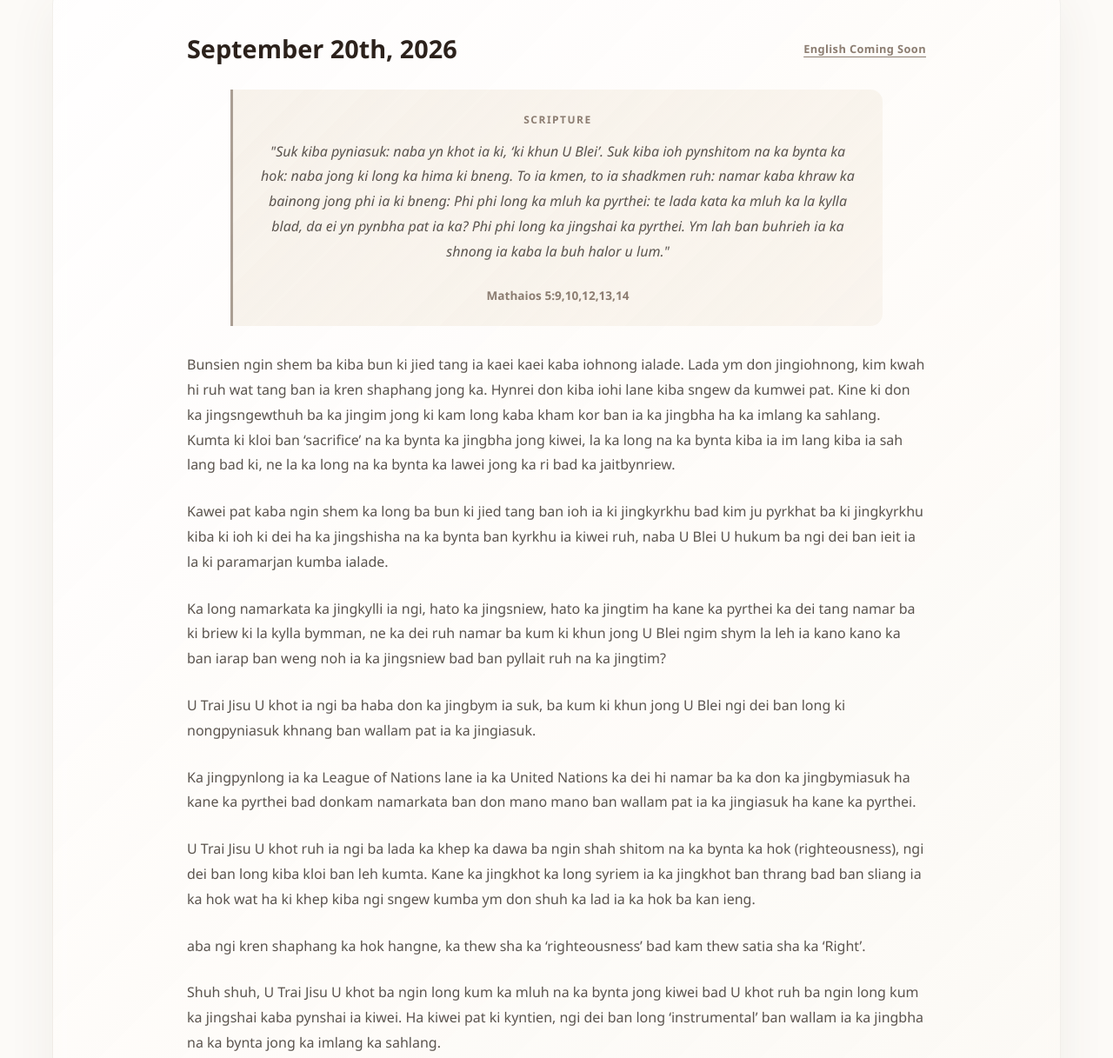
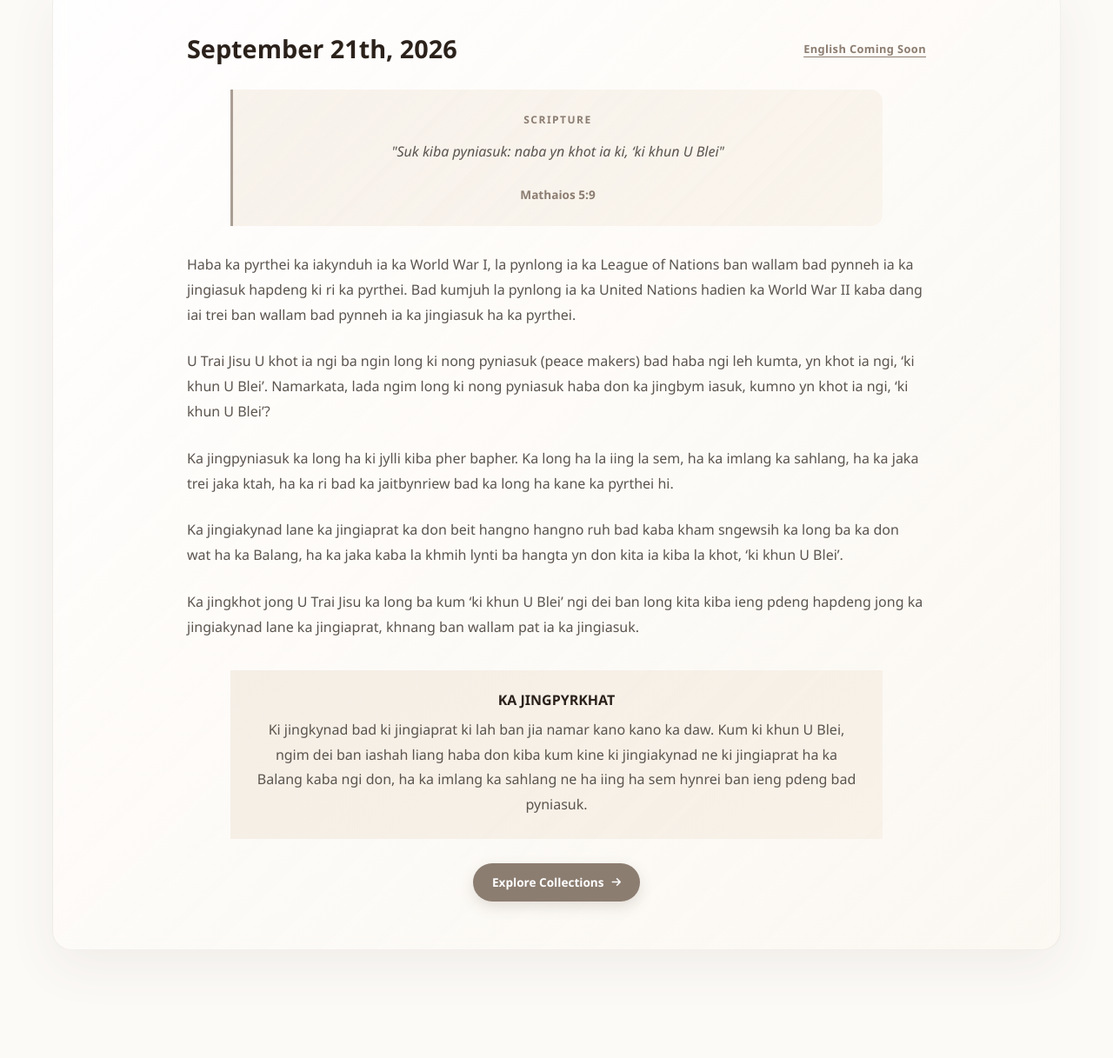
Before and after one commit to Neskipu/kjcf, a plain HTML site: page devotionals.html in a window 1280 px wide. Shown: the part 997-2214 px from the top of the page at 87% size. Drawn offline with Linux system fonts and the light colour scheme.

Commit message:
dev update

```diff
--- a/devotionals.html
+++ b/devotionals.html
@@ -173,7 +173,7 @@
                         data-devotion-en="September 5th, 2026"
                         data-devotion-khasi="September 5th, 2026"
                     >
-                        September 20th, 2026
+                        September 21th, 2026
                     </h3>
 
                     <div
@@ -206,14 +206,14 @@
 
 
 
-                        "Suk kiba pyniasuk: naba yn khot ia ki, ‘ki khun U Blei’. Suk kiba ioh pynshitom na ka bynta ka hok: naba jong ki long ka hima ki bneng. To ia kmen, to ia shadkmen ruh: namar kaba khraw ka bainong jong phi ia ki bneng: Phi phi long ka mluh ka pyrthei: te lada kata ka mluh ka la kylla blad, da ei yn pynbha pat ia ka? Phi phi long ka jingshai ka pyrthei. Ym lah ban buhrieh ia ka shnong ia kaba la buh halor u lum."
+                        "Suk kiba pyniasuk: naba yn khot ia ki, ‘ki khun U Blei"
 
                     </p>
 
                     <span
                         class="scripture-verse">
 
-                        Mathaios 5:9,10,12,13,14
+                        Mathaios 5:9
 
                     </span>
 
@@ -225,12 +225,7 @@
                 ================================================= -->
 
                 <p>
-                    Bunsien ngin shem ba kiba bun ki jied tang ia kaei kaei kaba iohnong ialade. Lada ym don jingiohnong, kim kwah hi ruh wat tang ban ia kren shaphang jong ka. Hynrei don kiba iohi lane kiba sngew da kumwei pat. Kine ki don ka jingsngewthuh ba ka jingim jong ki kam long kaba kham kor ban ia ka jingbha ha ka imlang ka sahlang. Kumta ki kloi ban ‘sacrifice’ na ka bynta ka jingbha jong kiwei, la ka long na ka bynta kiba ia im lang kiba ia sah lang bad ki, ne la ka long na ka bynta ka lawei jong ka ri bad ka jaitbynriew.</p>
-
-<p>Kawei pat kaba ngin shem ka long ba bun ki jied tang ban ioh ia ki jingkyrkhu bad kim ju pyrkhat ba ki jingkyrkhu kiba ki ioh ki dei ha ka jingshisha na ka bynta ban kyrkhu ia kiwei ruh, naba U Blei U hukum ba ngi dei ban ieit ia la ki paramarjan kumba ialade.</p>
-
-<p>Ka long namarkata ka jingkylli ia ngi, hato ka jingsniew, hato ka jingtim ha kane ka pyrthei ka dei tang namar ba ki briew ki la kylla bymman, ne ka dei ruh namar ba kum ki khun jong U Blei ngim shym la leh ia kano kano ka ban iarap ban weng noh ia ka jingsniew bad ban pyllait ruh na ka jingtim? </p>
-
+                   Haba ka pyrthei ka iakynduh ia ka World War I, la pynlong ia ka League of Nations ban wallam bad pynneh ia ka jingiasuk hapdeng ki ri ka pyrthei. Bad kumjuh la pynlong ia ka United Nations hadien ka World War II kaba dang iai trei ban wallam bad pynneh ia ka jingiasuk ha ka pyrthei.
 
                 </p>
 
@@ -238,44 +233,21 @@
                 <p
 
                 >
- <p>U Trai Jisu U khot ia ngi ba haba don ka jingbym ia suk, ba kum ki khun jong U Blei ngi dei ban long ki nongpyniasuk khnang ban wallam pat ia ka jingiasuk.
+ <p>U Trai Jisu U khot ia ngi ba ngin long ki nong pyniasuk (peace makers) bad haba ngi leh kumta, yn khot ia ngi, ‘ki khun U Blei’. Namarkata, lada ngim long ki nong pyniasuk haba don ka jingbym iasuk, kumno yn khot ia ngi, ‘ki khun U Blei’?
 
- <p>Ka jingpynlong ia ka League of Nations lane ia ka United Nations ka dei hi namar ba ka don ka jingbymiasuk ha kane ka pyrthei bad donkam namarkata ban don mano mano ban wallam pat ia ka jingiasuk ha kane ka pyrthei.
+    <p> Ka jingpyniasuk ka long ha ki jylli kiba pher bapher. Ka long ha la iing la sem, ha ka imlang ka sahlang, ha ka jaka trei jaka ktah, ha ka ri bad ka jaitbynriew bad ka long ha kane ka pyrthei hi.
 
- <p>U Trai Jisu U khot ruh ia ngi ba lada ka khep ka dawa ba ngin shah shitom na ka bynta ka hok (righteousness), ngi dei ban long kiba kloi ban leh kumta. Kane ka jingkhot ka long syriem ia ka jingkhot ban thrang bad ban sliang ia ka hok wat ha ki khep kiba ngi sngew kumba ym don shuh ka lad ia ka hok ba kan ieng.
+ <p>Ka jingiakynad lane ka jingiaprat ka don beit hangno hangno ruh bad kaba kham sngewsih ka long ba ka don wat ha ka Balang, ha ka jaka kaba la khmih lynti ba hangta yn don kita ia kiba la khot, ‘ki khun U Blei’.
 
- <p>aba ngi kren shaphang ka hok hangne, ka thew sha ka ‘righteousness’ bad kam thew satia sha ka ‘Right’.
-
- <p>Shuh shuh, U Trai Jisu U khot ba ngin long kum ka mluh na ka bynta jong kiwei bad U khot ruh ba ngin long kum ka jingshai kaba pynshai ia kiwei. Ha kiwei pat ki kyntien, ngi dei ban long ‘instrumental’ ban wallam ia ka jingbha na ka bynta jong ka imlang ka sahlang.
-
-                </p>
+ <p>Ka jingkhot jong U Trai Jisu ka long ba kum ‘ki khun U Blei’ ngi dei ban long kita kiba ieng pdeng hapdeng jong ka jingiakynad lane ka jingiaprat, khnang ban wallam pat ia ka jingiasuk. </p>
 
 
 
 
-                <!-- =================================================
-                     DEVOTION BODY
-                ================================================= -->
-
-                <p
-
-                >
-
-                    Ki jinghikai jong U Trai Jisu ki long kiba ym pat don ha ka Testament kaba Rim, ki nonghikai kiba la hikai kum ma U. Kita kiba ha kaba mynbarim ki thrang eh ban iohi ia U Trai Jisu, Uba long U Messiah, ban iohsngew ia ki jinghikai jong U hynrei kim shym la iohi bad la iohsngew.
-
-                </p>
 
 
 
-<p class=" content-italic"> Ngin sa ia puson kham jylliew ia kitei ki Dkhot kiba la kdew haneng lyngba jong kane ka taiew ka ban wan.
 
-Ha kaba iadei bad ki jingpuson lyngba ka taiew, ngin ia puson nyngkong eh halor ka dkhot kaba 9 kaba iadei bad ka jingpyniasuk (peace making). Ka jingpyniasuk ka long haba ym don ka jingiasuk, la ha iing ha sem, la ha ka Balang, la ha ka imlang ka sahlang ne la ha ka ri bad ka jaitbynriew ne la ha ka pyrthei hi baroh kawei.
-
-Kaba ar ka jingpuson kan long khamtam halor ka jingshah pynshitom na ka bynta ka hok. Kane kam kren tang shaphang ka jingshah pynshitom namar ka kyrteng U Trai Jisu, hynrei ia kiwei ki jingshah pynshitom kiba long kyllum ha kaba iadei bad ka hok jong U Blei (righteousness of God).
-
-Kaba lai ka jingpuson, ia kaba ngin puson kan long beit halor jong ka Dkhot kaba 13 kaba kren shaphang ka mluh ka pyrthei. Ngin kham pynlut ka por halor jong kane ka bynta namar ngin ym puson shuh ia ka Dkhot kaba 14 kaba kren shaphang ka jingshai jong ka pyrthei, namar ngi la dep ban ia kren ia ka ha ka taiew kaba bud ia ka Youth Sunday.
-
-Don bun kiei kiei kiba ngin ia puson halor ka phang kaba iadei bad ka mluh jong ka pyrthei. Kumta ngin ia puson tang halor kane ka phang lyngba saw ki sngi kiba khatduh jong ka taiew ka ban wan. </p>
 
 
 
@@ -294,12 +266,8 @@ Don bun kiei kiei kiba ngin ia puson halor ka phang kaba iadei bad ka mluh jong
                     <p
 
                     >
+ Ki jingkynad bad ki jingiaprat ki lah ban jia namar kano kano ka daw. Kum ki khun U Blei, ngim dei ban iashah liang haba don kiba kum kine ki jingiakynad ne ki jingiaprat ha ka Balang kaba ngi don, ha ka imlang ka sahlang ne ha iing ha sem hynrei ban ieng pdeng bad pyniasuk.
 
-                     Lada kum kiba ngeit, ngi sngewthuh ia kane ka jingshisha ba ka jingim jong ngi kam long kham kor ban ia ka hok (righteousness) ka jong U Blei, lane kam long kham kor ban ia ka jingsuk ha ka imlang ka sahlang, ngin long namarkata kiba kloi ban shah shitom.
-
-Bunsien ngim long kiba kloi ban shah shitom na ka bynta ka hok namar ngi long ‘selfish’ bad ngi pyrkhat tang ialade, tang na ka bynta ka jingbha la jong, tang na ka bynta ka jingiohnong kaba shimet, bad ngim pat sngewthuh ia ka jingmut haba U Blei U khot ia ngi ki khun jong U ba ngin ieit ia la ki paramarjan kumba ialade.
-
-Hynrei lada ngi dei ban shah shitom na ka bynta ka jingbha jong kiwei, kata ka jingshah shitom ka jong ngi kan ym long kaba lehnohei naba U Trai Jisu U la kular ba yn sa ai ia ka bainong kaba khraw ha ngi ynda ngi la poi ha bneng. Hooid, ngi lah ban duh noh ia kiei kiei kiba kordor ha kane ka jingim bad wat ia la ka jong ka jingim hi, hynrei ka bainong kaba kham khraw kan long ia ngi ha ka hima ki bneng bad kata ka bainong kan iai sah bad ngi junom la junom.
 
 
                     </p>
```
